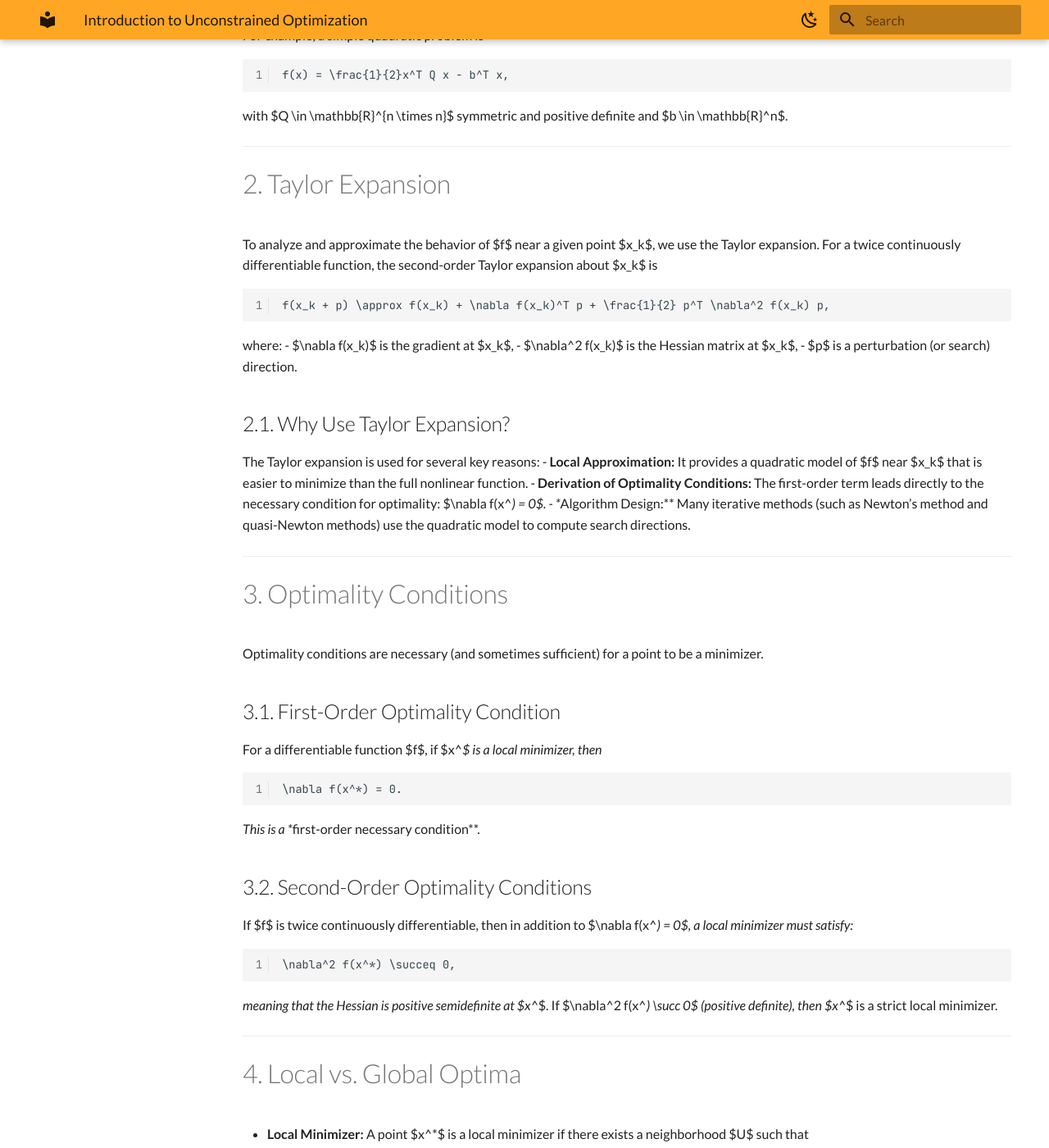
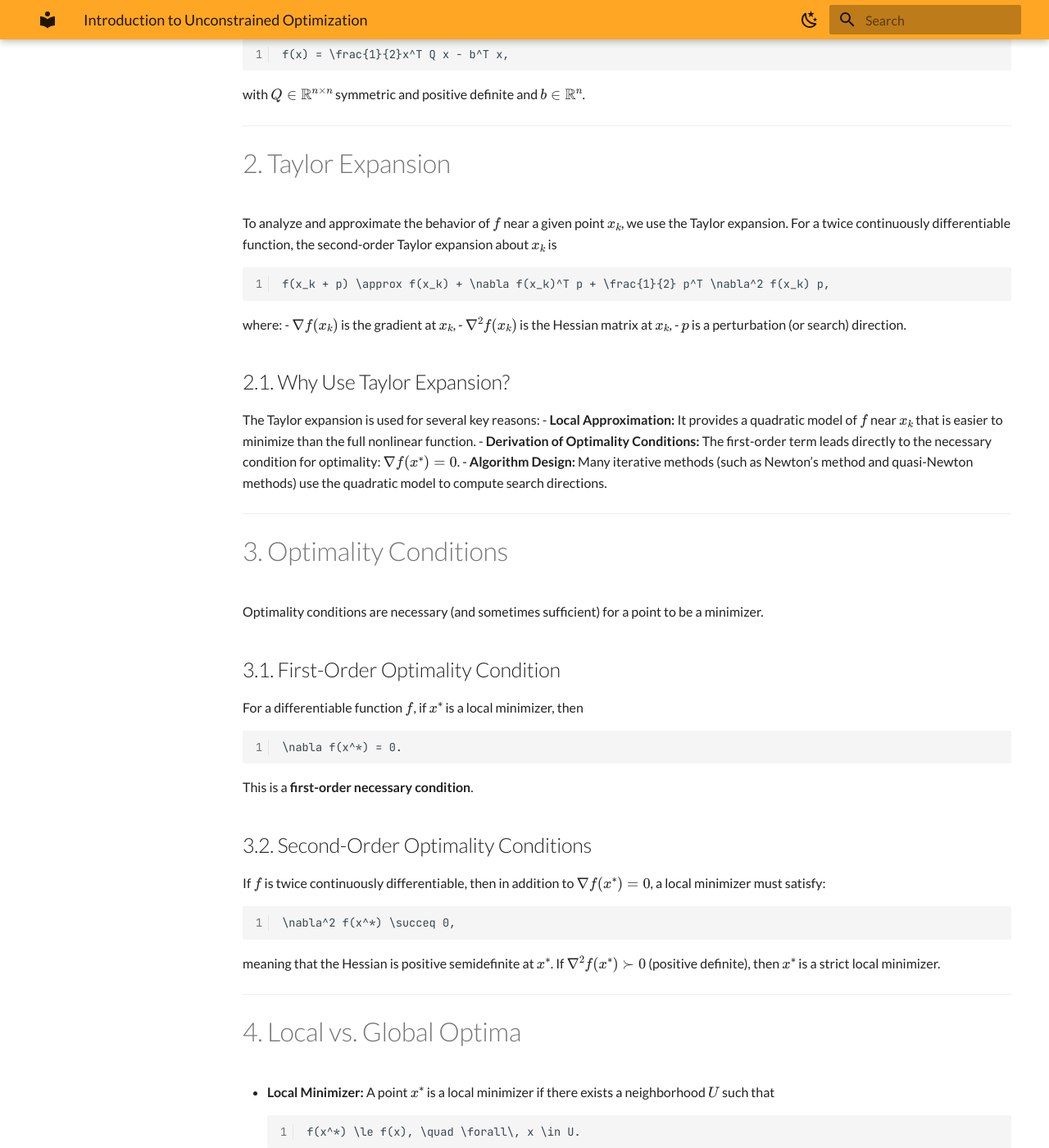
Before and after one commit to Farhad-phd/Farhad-Notes, an MkDocs documentation site: the page built from docs/optimization/unconstrained/Intro.md, in a window 1280 px wide and 1400 px high, scrolled down 838 px. Shown: the whole window at 82% size. Built offline with MkDocs 1.6.1 and Material for MkDocs 9.7.7, drawn with Linux system fonts in a browser that asks for light colours; some of the changed text lies outside the part shown.

Commit message:
Update mkdocs.yml

```diff
--- a/mkdocs.yml
+++ b/mkdocs.yml
@@ -56,6 +56,22 @@ nav:
 
 
 markdown_extensions:
+  - pymdownx.arithmatex:
+      generic: true
+  - admonition
+  - pymdownx.highlight
+  - pymdownx.inlinehilite
+  - pymdownx.snippets
+  - pymdownx.superfences
+  - pymdownx.details
+  - pymdownx.tabbed
+  - footnotes
+  - tables
+  - pymdownx.extra
+  - codehilite:
+      guess_lang: false
+  - pymdownx.inlinehilite
+  - pymdownx.superfences
   - admonition
   - pymdownx.highlight
   - pymdownx.inlinehilite
@@ -75,6 +91,10 @@ markdown_extensions:
   - pymdownx.inlinehilite
   - pymdownx.superfences
 
+extra_javascript:
+  - https://cdnjs.cloudflare.com/ajax/libs/mathjax/3.2.2/es5/tex-mml-chtml.js
+
+
 
 # extra:
 #   social:
```
